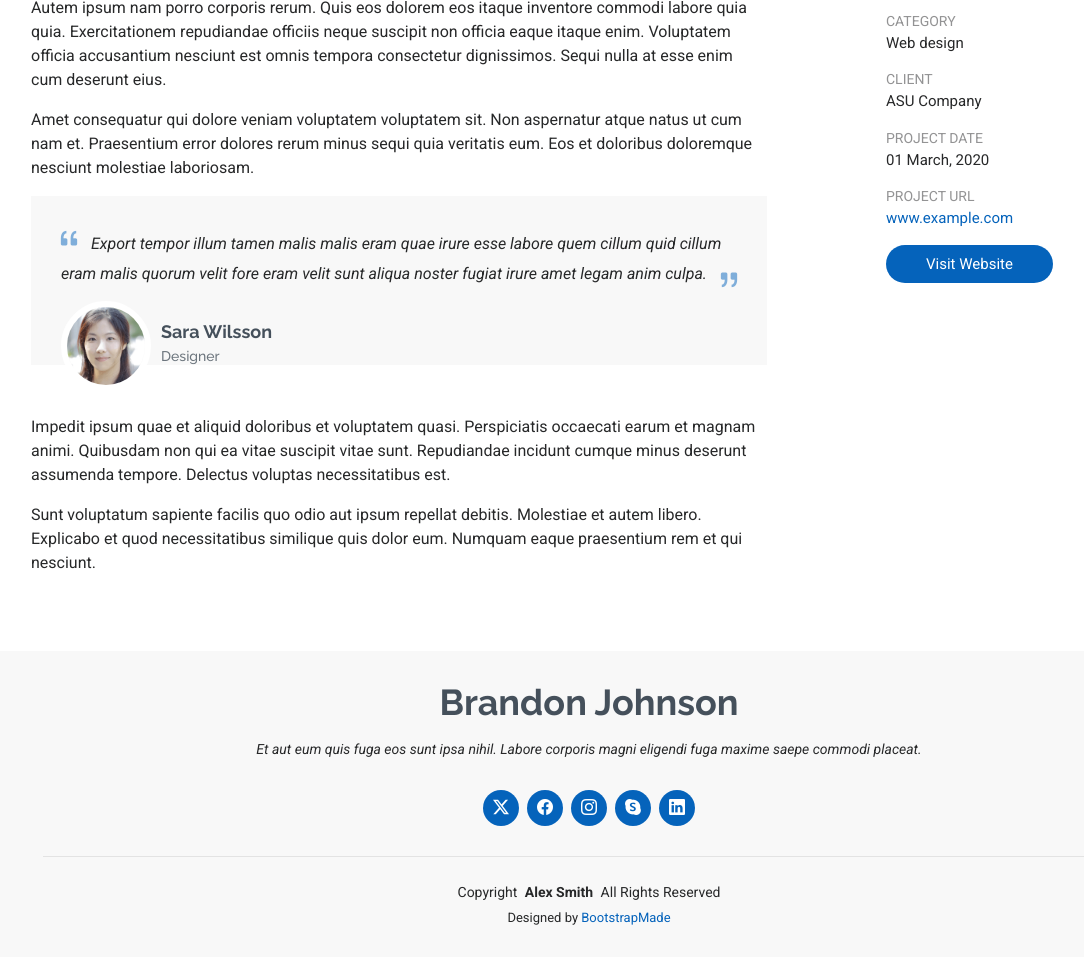
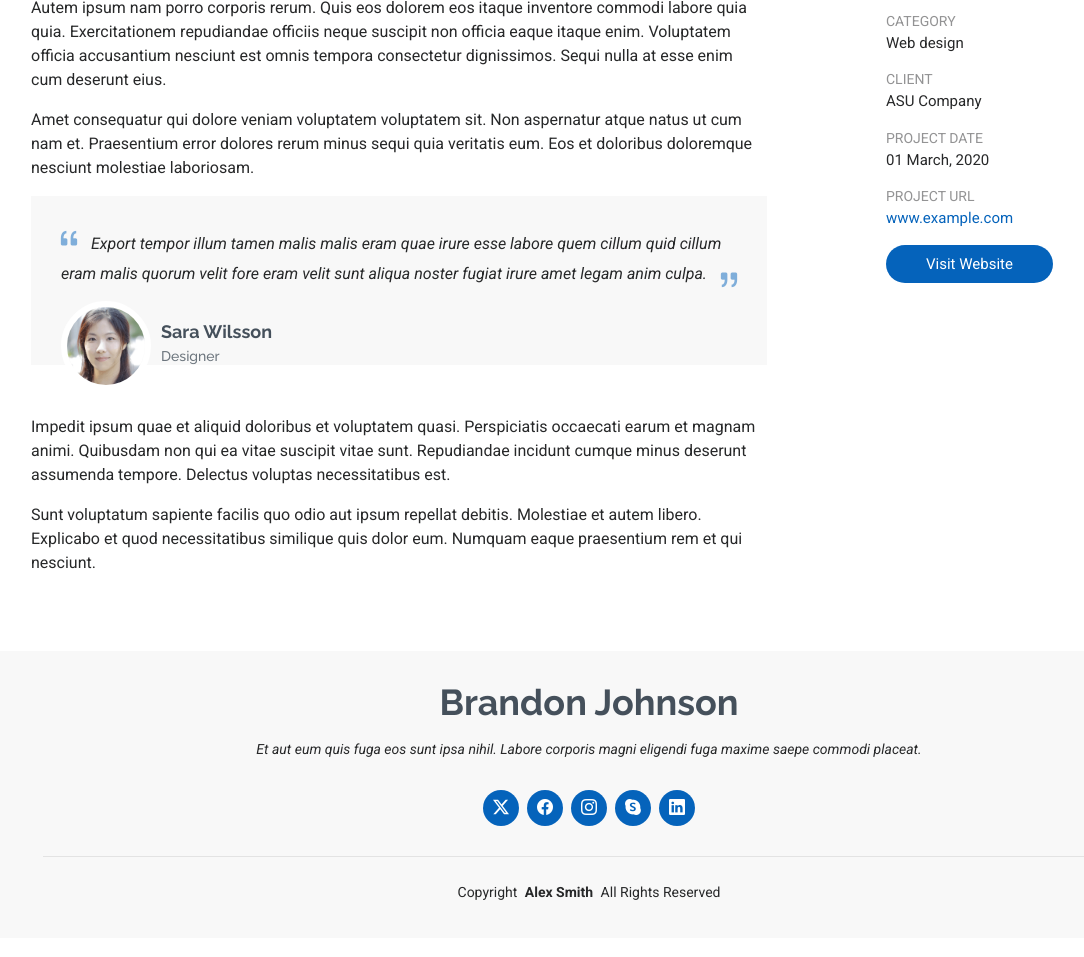
Before and after one commit to Vishal24102002/MyResume, a plain HTML site: page MyResume/portfolio-details.html in a window 1280 px wide. Shown: the part 1149-2106 px from the top of the page, without its empty margins (51-1135 px from the left). Drawn offline with Linux system fonts and the light colour scheme.

Commit message:
Update portfolio-details.html

```diff
--- a/MyResume/portfolio-details.html
+++ b/MyResume/portfolio-details.html
@@ -27,13 +27,6 @@
   <!-- Main CSS File -->
   <link href="assets/css/main.css" rel="stylesheet">
 
-  <!-- =======================================================
-  * Template Name: MyResume
-  * Template URL: https://bootstrapmade.com/free-html-bootstrap-template-my-resume/
-  * Updated: Jun 12 2024 with Bootstrap v5.3.3
-  * Author: BootstrapMade.com
-  * License: https://bootstrapmade.com/license/
-  ======================================================== -->
 </head>
 
 <body class="portfolio-details-page">
@@ -192,11 +185,6 @@
           <span>Copyright</span> <strong class="px-1 sitename">Alex Smith</strong> <span>All Rights Reserved</span>
         </div>
         <div class="credits">
-          <!-- All the links in the footer should remain intact. -->
-          <!-- You can delete the links only if you've purchased the pro version. -->
-          <!-- Licensing information: https://bootstrapmade.com/license/ -->
-          <!-- Purchase the pro version with working PHP/AJAX contact form: [buy-url] -->
-          Designed by <a href="https://bootstrapmade.com/">BootstrapMade</a>
         </div>
       </div>
     </div>
```
